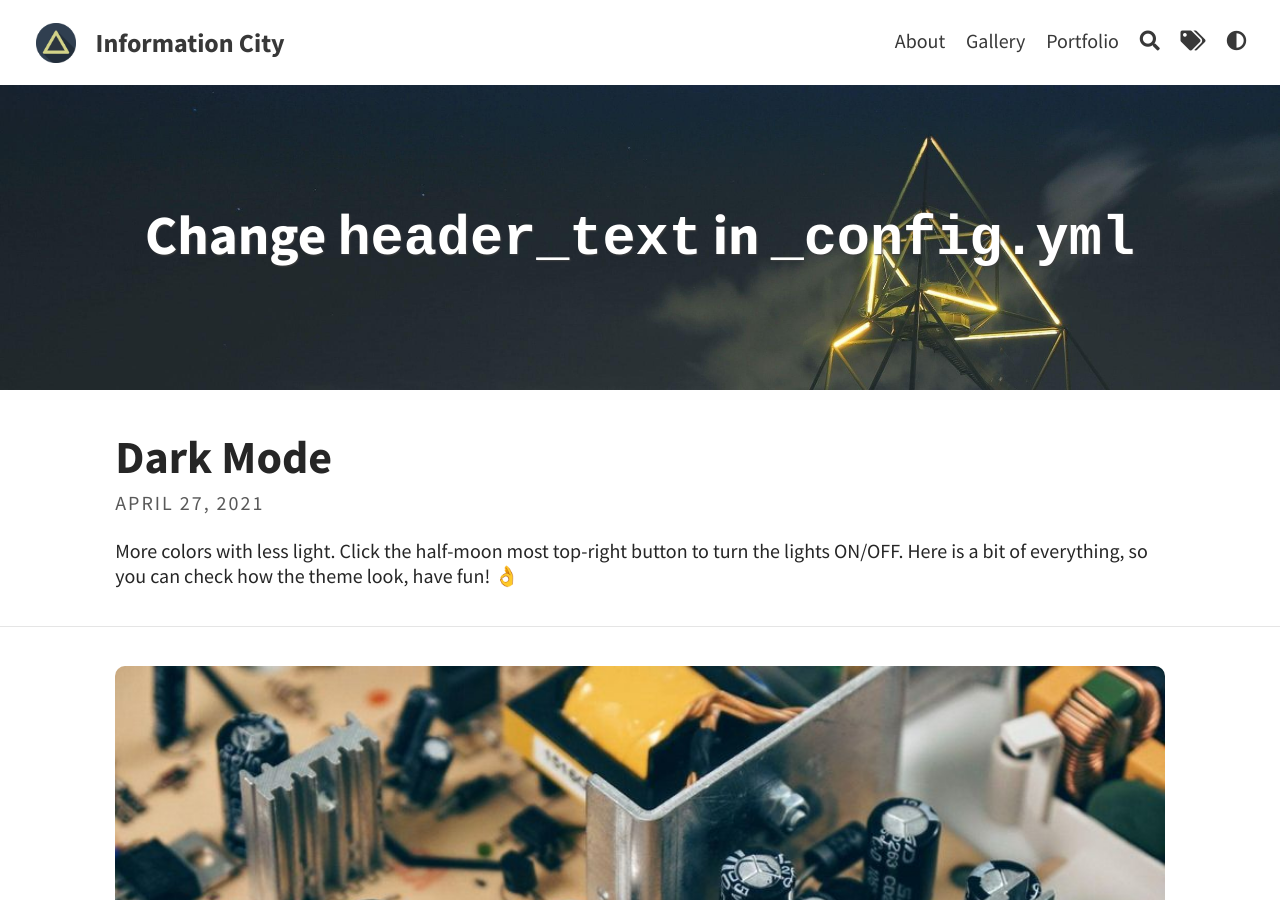
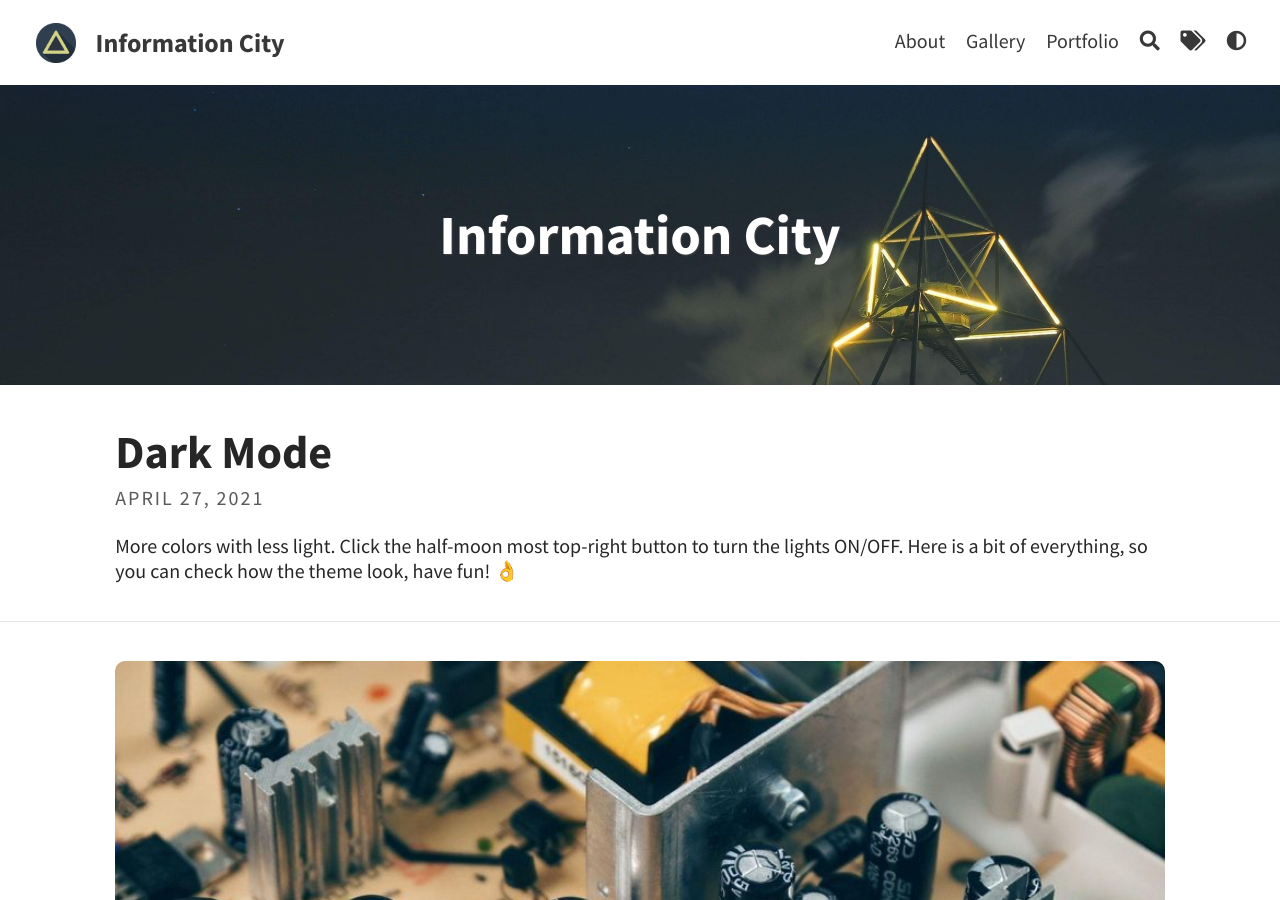
Before and after one commit to Serra53/informationcity.github.io, a Jekyll site: the page built from index.html, in a window 1280 px wide and 900 px high. Built offline with Jekyll 4.4.1, drawn with Linux system fonts in a browser that asks for light colours; the list of posts is cut into pages by our own code.

Commit message:
Update _config.yml

```diff
--- a/_config.yml
+++ b/_config.yml
@@ -9,7 +9,7 @@ avatar: assets/img/triangle.png                         # Empty for no avatar in
 favicon: assets/favicon.ico                             # Icon displayed in the tab
 
 # Header and footer text
-header_text: Change <code>header_text</code> in <code>_config.yml</code>  # Change Blog header text
+header_text: Information City  # Change Blog header text
 header_feature_image: assets/img/header/triangular.jpeg
 header_feature_image_responsive: true
 footer_text: >
```
